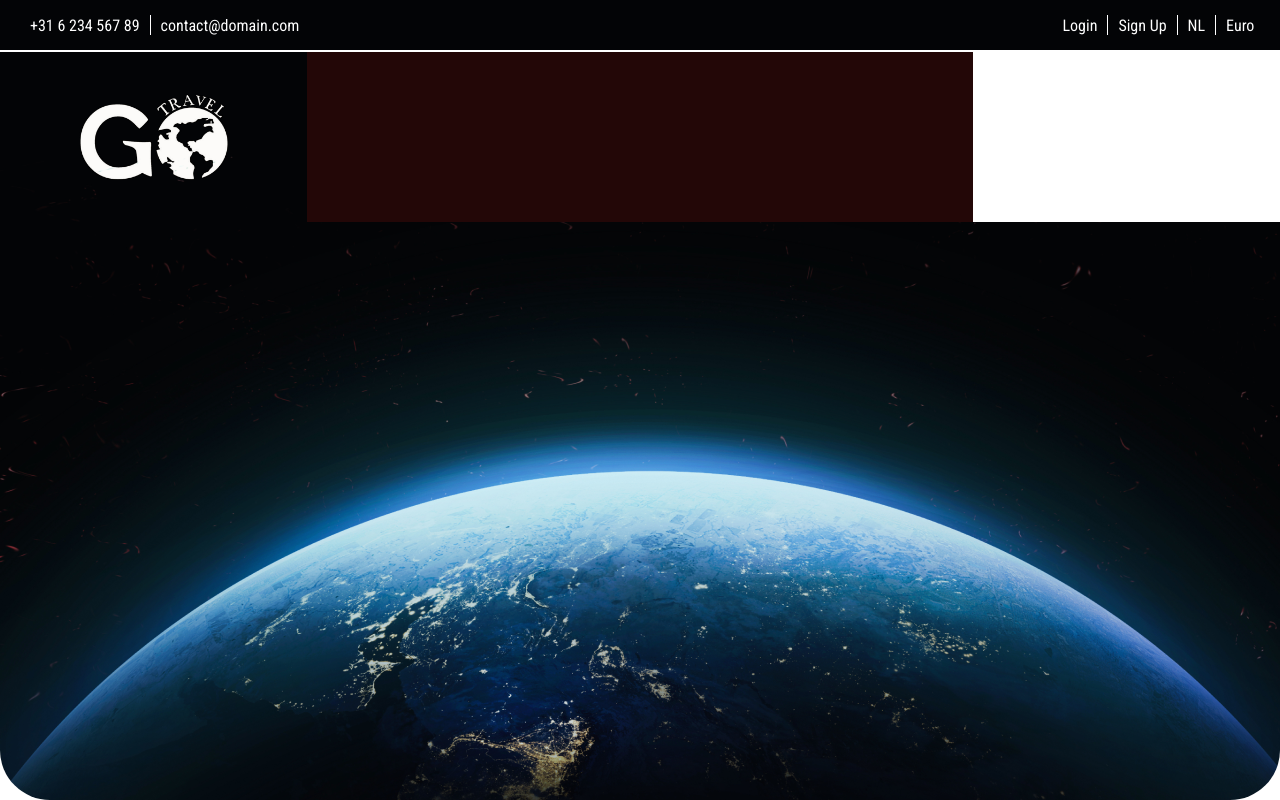
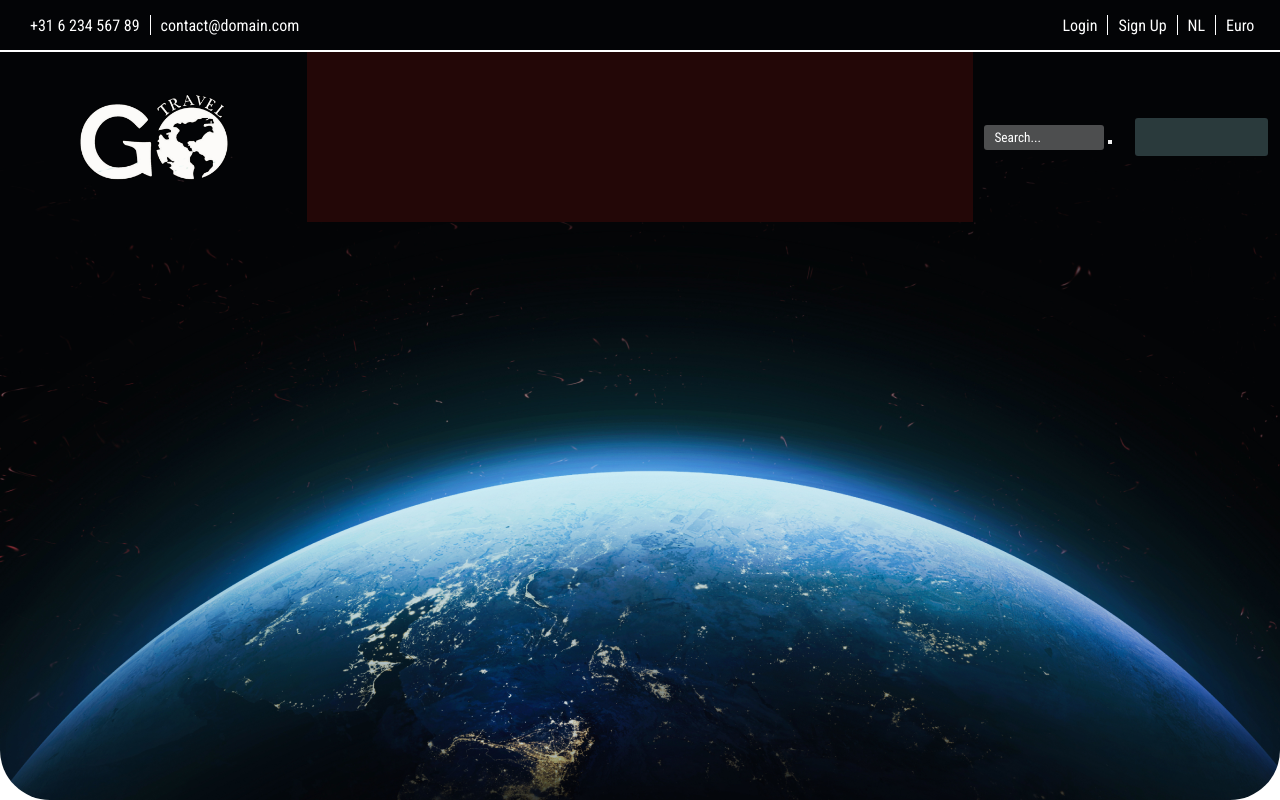
Before and after one commit to SergioGomezAlvarez/Reisorganisatie, a PHP site: page / in a window 1280 px wide. Run offline with PHP 8.4, Linux system fonts and the light colour scheme.

Commit message:
search-input

```diff
--- a/index.php
+++ b/index.php
@@ -9,8 +9,12 @@
     <meta http-equiv="X-UA-Compatible" content="IE=edge">
     <meta name="viewport" content="width=device-width, initial-scale=1.0">
     <title>Document</title>
-    <link rel="stylesheet" href="css/main.css">
     <link rel="stylesheet" href="main.css">
+    <link
+      rel="stylesheet"
+      media=" screen and (max-width:768px)"
+      href="mobile.css"
+    />
     <link rel="preconnect" href="https://fonts.googleapis.com">
     <link rel="preconnect" href="https://fonts.gstatic.com" crossorigin>
     <link
@@ -40,16 +44,22 @@
         </nav>
         <div class="top-info">
             <div class="top-logo">
-            <img class="logo-img" src="img/Logo1.2.jpg" alt="">
-        </div>
+                <img class="logo-img" src="img/Logo1.2.jpg" alt="">
+            </div>
             <div class="top-midden-info">
 
             </div>
             <div class="top-zoeken">
+                <div class="parent">
+                    <input class="search-input" type="type" placeholder="Search..." />
 
+                    <button class="btn">
+                        <i class="fa-solid fa-magnifying-glass"></i>
+                        </button>
+                    </div>
+                    <div class="mijn-reservring-box"></div>
             </div>
         </div>
     </header>
-
-
+    <script src="java.js"></script>
 </body>
--- a/main.css
+++ b/main.css
@@ -77,9 +77,39 @@ nav {
 .top-zoeken{
     width: 30%;
     height: 100%;
-    background-color: rgb(255, 255, 255);
+
+    display: flex;
+    justify-content: space-around;
+    align-items: center;
+
 }
 .logo-img {
     width: 150px;
     mix-blend-mode: difference;
 }
+.parent{
+
+    position: relative;
+}
+.mijn-reservring-box{
+    width: 40%;
+    height: 20%;
+    background-color:rgba(70, 95, 100, 0.59);
+    border-radius: 3px;
+    padding: 2px 5px;
+}
+.search-input{
+    outline: none;
+    border: none;
+    border-radius: 3px;
+    padding: 5px 10px;
+    background-color: rgba(150, 150, 150, 0.51);
+    width: 100px;
+    transition: width 0.5s ease;
+}
+.search-input::placeholder{
+    color: white;
+}
+.parent.active .input {
+    width: 200px;
+    }
```
Also changed, not shown: java.js (added), mobile.css (added).
